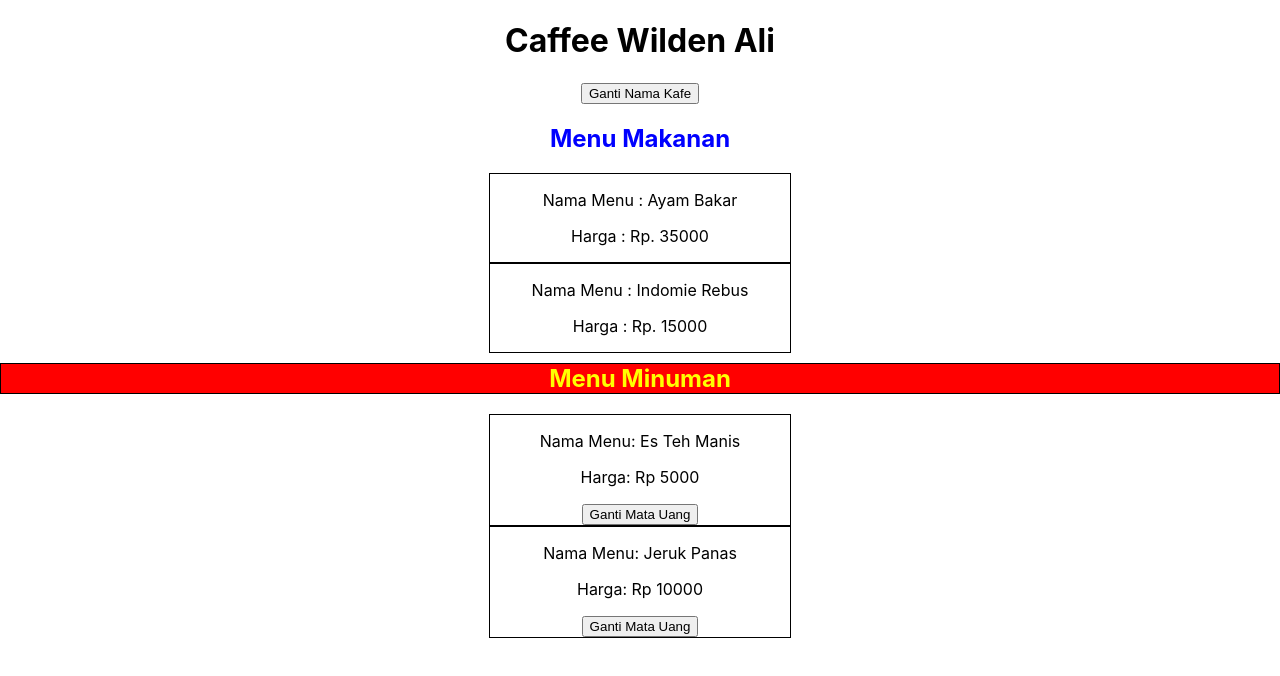
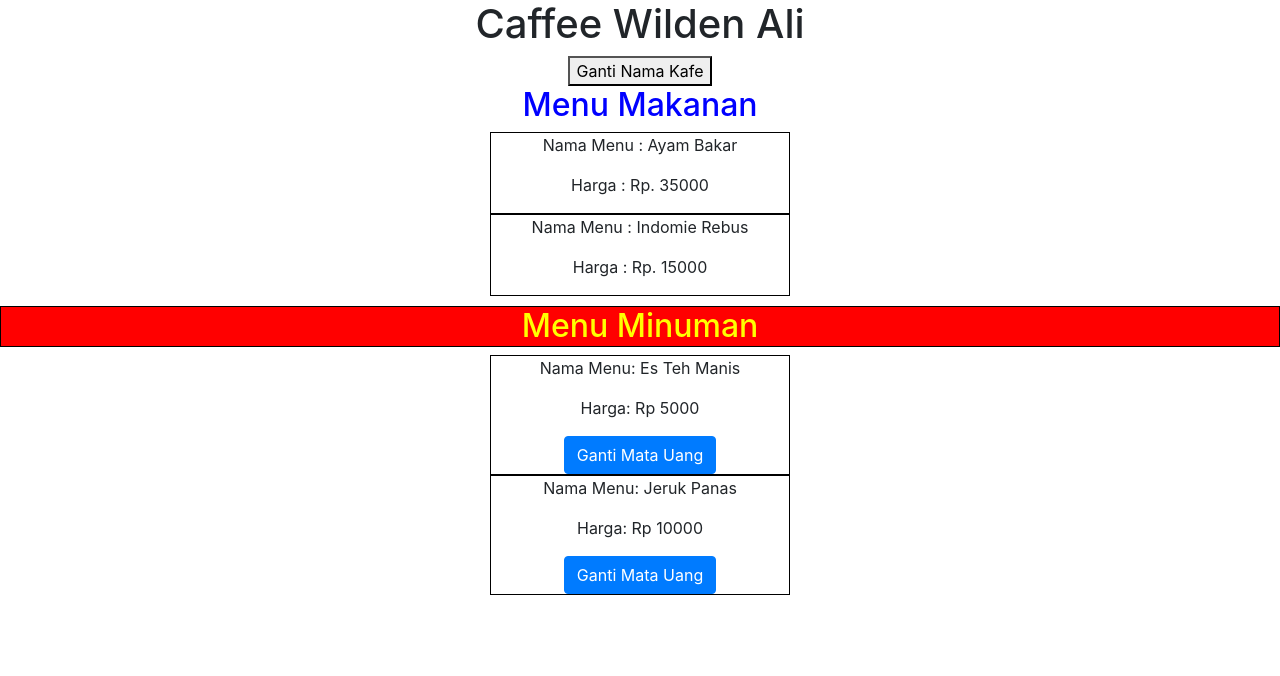
Before and after one commit to wildenali/React_WebApp, a React (Create React App) app in the folder 02-React_Basic/01-my-app/: page / in a window 1280 px wide. Shown: the top 676 px of the page. Built offline with nearby package versions, Linux system fonts and the light colour scheme.

Commit message:
Styling dengan pakai Bootstrap

```diff
--- a/02-React_Basic/01-my-app/public/index.html
+++ b/02-React_Basic/01-my-app/public/index.html
@@ -24,7 +24,11 @@
       work correctly both with client-side routing and a non-root public URL.
       Learn how to configure a non-root public URL by running `npm run build`.
     -->
+
+    <link rel="stylesheet" href="https://stackpath.bootstrapcdn.com/bootstrap/4.5.0/css/bootstrap.min.css" integrity="sha384-9aIt2nRpC12Uk9gS9baDl411NQApFmC26EwAOH8WgZl5MYYxFfc+NcPb1dKGj7Sk" crossorigin="anonymous">
+
     <title>React App</title>
+
   </head>
   <body>
     <noscript>You need to enable JavaScript to run this app.</noscript>
@@ -39,5 +43,10 @@
       To begin the development, run `npm start` or `yarn start`.
       To create a production bundle, use `npm run build` or `yarn build`.
     -->
+
+    <script src="https://code.jquery.com/jquery-3.5.1.slim.min.js" integrity="sha384-DfXdz2htPH0lsSSs5nCTpuj/zy4C+OGpamoFVy38MVBnE+IbbVYUew+OrCXaRkfj" crossorigin="anonymous"></script>
+    <script src="https://cdn.jsdelivr.net/npm/popper.js@1.16.0/dist/umd/popper.min.js" integrity="sha384-Q6E9RHvbIyZFJoft+2mJbHaEWldlvI9IOYy5n3zV9zzTtmI3UksdQRVvoxMfooAo" crossorigin="anonymous"></script>
+    <script src="https://stackpath.bootstrapcdn.com/bootstrap/4.5.0/js/bootstrap.min.js" integrity="sha384-OgVRvuATP1z7JjHLkuOU7Xw704+h835Lr+6QL9UvYjZE3Ipu6Tp75j7Bh/kR0JKI" crossorigin="anonymous"></script>
+
   </body>
 </html>
--- a/02-React_Basic/01-my-app/src/components/MenuMinuman/MenuMinuman.js
+++ b/02-React_Basic/01-my-app/src/components/MenuMinuman/MenuMinuman.js
@@ -20,7 +20,7 @@
       <div style={{ border: "1px solid black", width: 300, margin: 'auto'}}>
         <p>Nama Menu: {this.props.namaMenu}</p>
         <p>Harga: {this.state.mataUang} {this.props.hargaMenu}</p>
-        <button onClick={() => this.handleGantiMataUang('$')}>Ganti Mata Uang</button>
+        <button onClick={() => this.handleGantiMataUang('$')} className="btn btn-primary">Ganti Mata Uang</button>
       </div>
     )
   }
```
